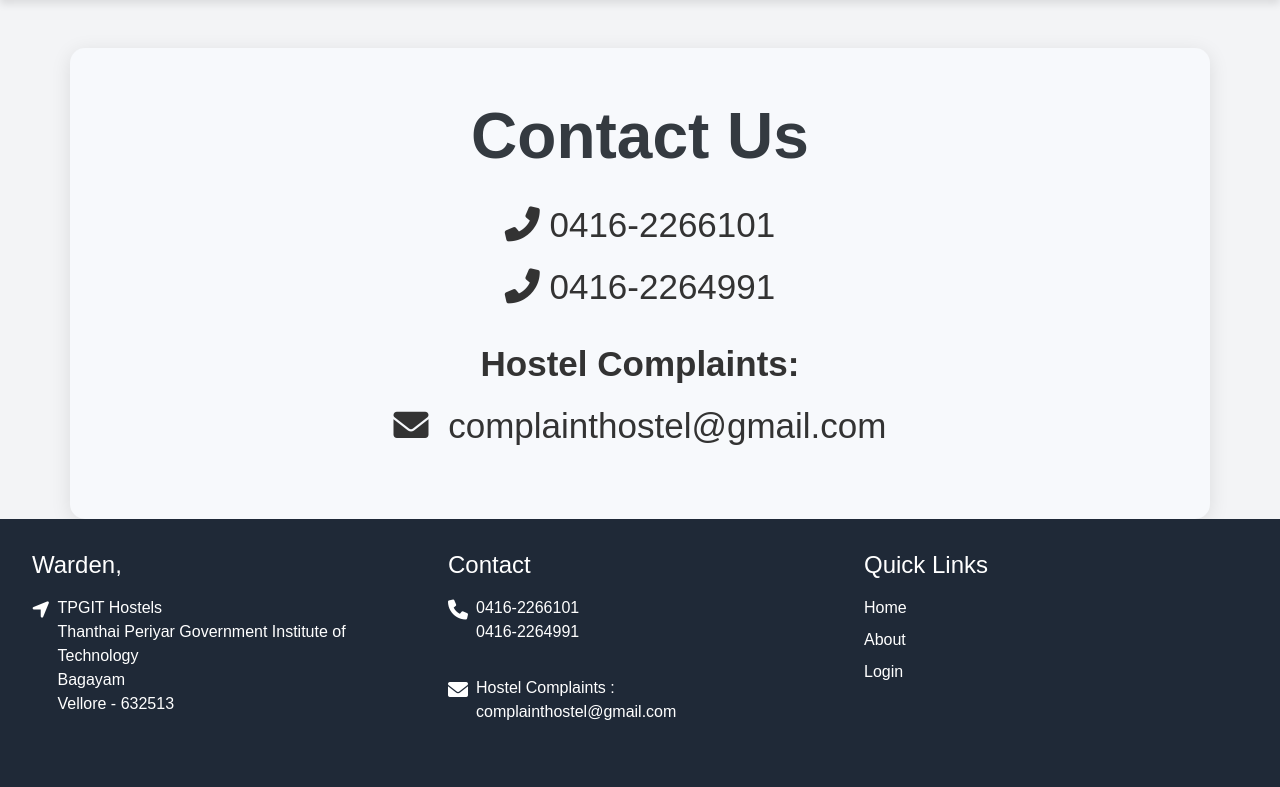
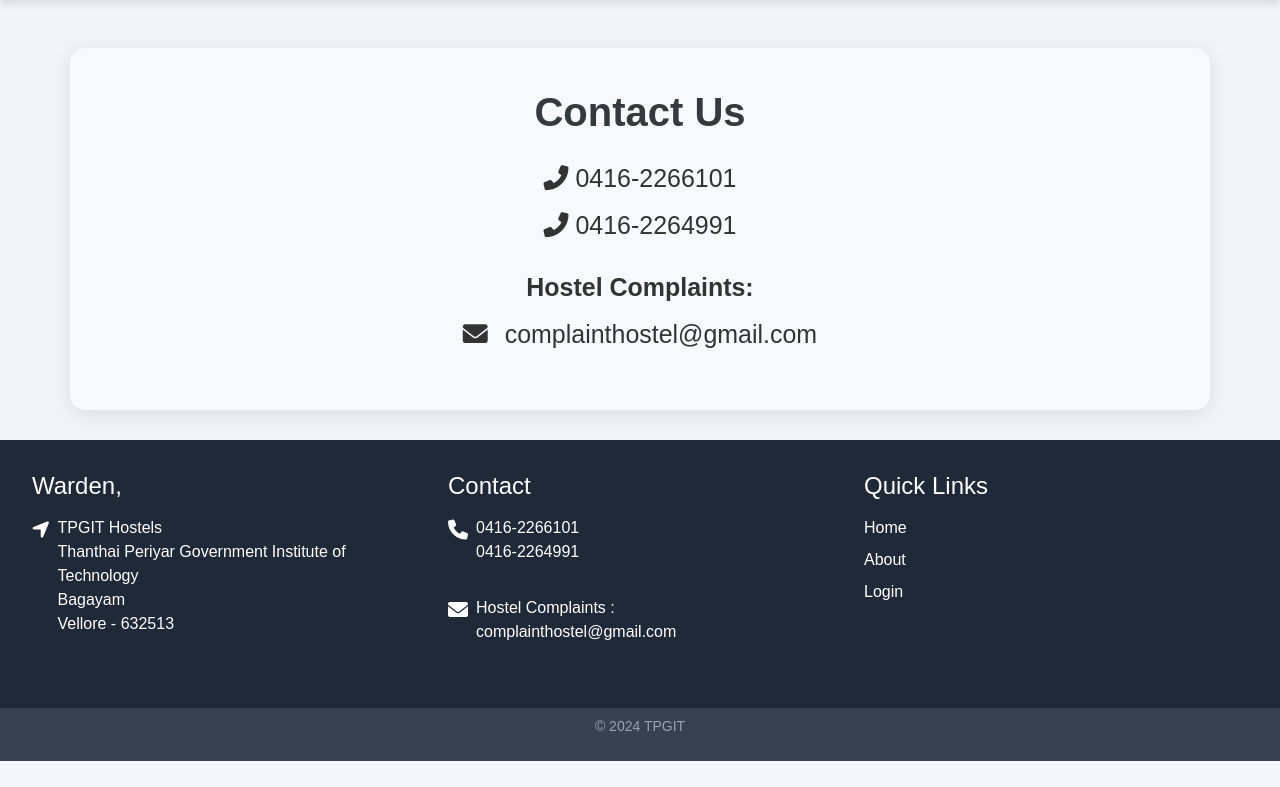
Before and after one commit to Farooq7234/Hostel_Management, a Django app: page /contact in a window 1280 px wide. Shown: the part 96-883 px from the top of the page. After the commit the page ends 857 px from the top, so only its background shows below. Run offline with Django 5.2, Linux system fonts and the light colour scheme; some libraries are stand-ins or nearby versions.

Commit message:
Update contact.html

```diff
--- a/hostel_management/notification/templates/app/contact.html
+++ b/hostel_management/notification/templates/app/contact.html
@@ -1,7 +1,7 @@
 {% extends 'app/layout/main.html' %}
 
 {% block content %}
-    <div class="container mt-5">
+    <div class="container mt-5 contact-container">
         <div class="row justify-content-center">
             <div class="col-lg-8 text-center">
                 <h1 class="display-4 font-weight-bold mb-4">Contact Us</h1>
@@ -18,22 +18,22 @@
     </div>
 
     <style>
-        .container {
+        .contact-container {
+            margin: 30px auto;
             background: #f7f9fc;
-            padding: 50px;
+            padding: 40px;
             border-radius: 15px;
             box-shadow: 0 4px 20px rgba(0, 0, 0, 0.1);
         }
         .contact-info span, .contact-info a {
             display: block;
             margin: 10px 0;
-            font-size: 1.25em;
+            font-size: 1.2em;
             color: #333;
         }
         .email-link {
             color: #007bff;
             text-decoration: none;
-            font-size: 1.2em;
             display: flex;
             align-items: center;
             justify-content: center;
@@ -46,49 +46,53 @@
         }
         h1.display-4 {
             color: #343a40;
+            font-size: 2.5em;
+        }
+        .lead {
+            font-size: 1.1em;
         }
         @media (max-width: 576px) {
             .lead {
-                font-size: 1.1em;
+                font-size: 1em;
             }
             .display-4 {
-                font-size: 2.5em;
+                font-size: 2em;
             }
-            .container {
+            .contact-container {
                 padding: 20px;
             }
         }
         @media (min-width: 577px) and (max-width: 768px) {
             .lead {
-                font-size: 1.25em;
+                font-size: 1.1em;
             }
             .display-4 {
-                font-size: 3em;
+                font-size: 2.2em;
             }
-            .container {
+            .contact-container {
                 padding: 30px;
             }
         }
         @media (min-width: 769px) and (max-width: 992px) {
             .lead {
-                font-size: 1.5em;
+                font-size: 1.2em;
             }
             .display-4 {
-                font-size: 3.5em;
+                font-size: 2.4em;
             }
-            .container {
-                padding: 40px;
+            .contact-container {
+                padding: 35px;
             }
         }
         @media (min-width: 993px) {
             .lead {
-                font-size: 1.75em;
+                font-size: 1.3em;
             }
             .display-4 {
-                font-size: 4em;
+                font-size: 2.5em;
             }
-            .container {
-                padding: 50px;
+            .contact-container {
+                padding: 40px;
             }
         }
     </style>
```
